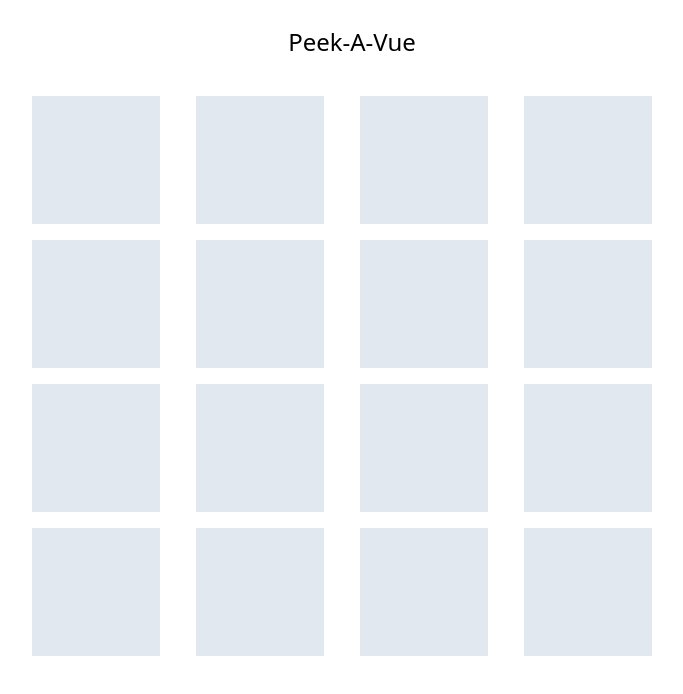
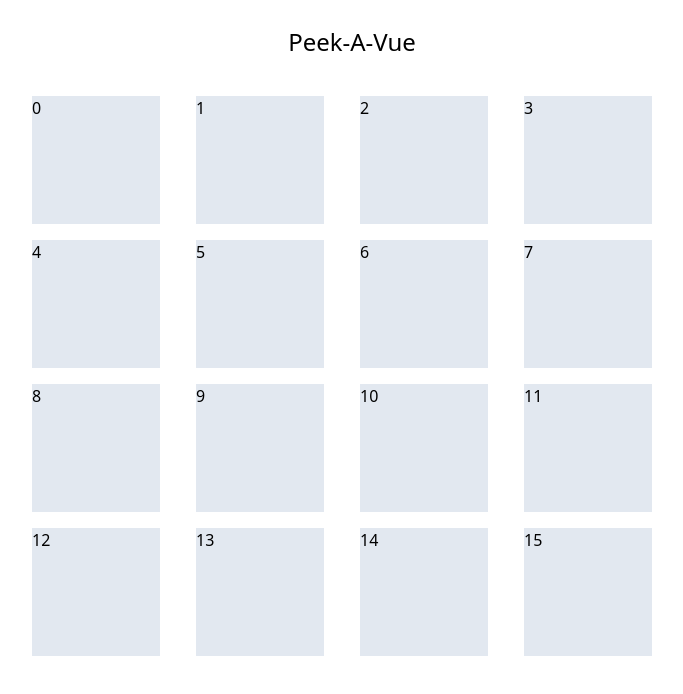
Before and after one commit to m-alghobary/try-vue-3, a Vue app: page / in a window 1280 px wide. Shown: the top 694 px of the page, without its empty margins (288-971 px from the left). Built offline with nearby package versions, Linux system fonts and the light colour scheme.

Commit message:
add separet card component

```diff
--- a/src/App.vue
+++ b/src/App.vue
@@ -1,28 +1,29 @@
 <template>
 	<h1 class="text-center mt-6 text-2xl">Peek-A-Vue</h1>
 	<div class="max-w-2xl mt-5 mx-auto p-4 grid grid-cols-4 grid-rows-4 gap-4">
-		<div class="bg-gray-300 w-32 h-32"></div>
-		<div class="bg-gray-300 w-32 h-32"></div>
-		<div class="bg-gray-300 w-32 h-32"></div>
-		<div class="bg-gray-300 w-32 h-32"></div>
-		<div class="bg-gray-300 w-32 h-32"></div>
-		<div class="bg-gray-300 w-32 h-32"></div>
-		<div class="bg-gray-300 w-32 h-32"></div>
-		<div class="bg-gray-300 w-32 h-32"></div>
-		<div class="bg-gray-300 w-32 h-32"></div>
-		<div class="bg-gray-300 w-32 h-32"></div>
-		<div class="bg-gray-300 w-32 h-32"></div>
-		<div class="bg-gray-300 w-32 h-32"></div>
-		<div class="bg-gray-300 w-32 h-32"></div>
-		<div class="bg-gray-300 w-32 h-32"></div>
-		<div class="bg-gray-300 w-32 h-32"></div>
-		<div class="bg-gray-300 w-32 h-32"></div>
+		<game-card v-for="(card, index) in cards" :key="index" :type="card"></game-card>
 	</div>
 </template>
 
 <script>
+import { ref } from 'vue';
+import GameCard from './components/game-card.vue';
+
 export default {
 	name: 'App',
-	components: {},
+	components: {
+		GameCard,
+	},
+	setup() {
+		const cards = ref([]);
+
+		for (let i = 0; i < 16; i++) {
+			cards.value.push(i);
+		}
+
+		return {
+			cards,
+		};
+	},
 };
 </script>
--- /dev/null
+++ b/src/components/game-card.vue
@@ -0,0 +1,19 @@
+<template>
+	<div class="bg-gray-300 w-32 h-32">{{ type }}</div>
+</template>
+
+<script>
+export default {
+	props: {
+		type: {
+			type: Number,
+			required: true,
+		},
+	},
+	setup(props) {
+		return {};
+	},
+};
+</script>
+
+<style lang="scss" scoped></style>
```
